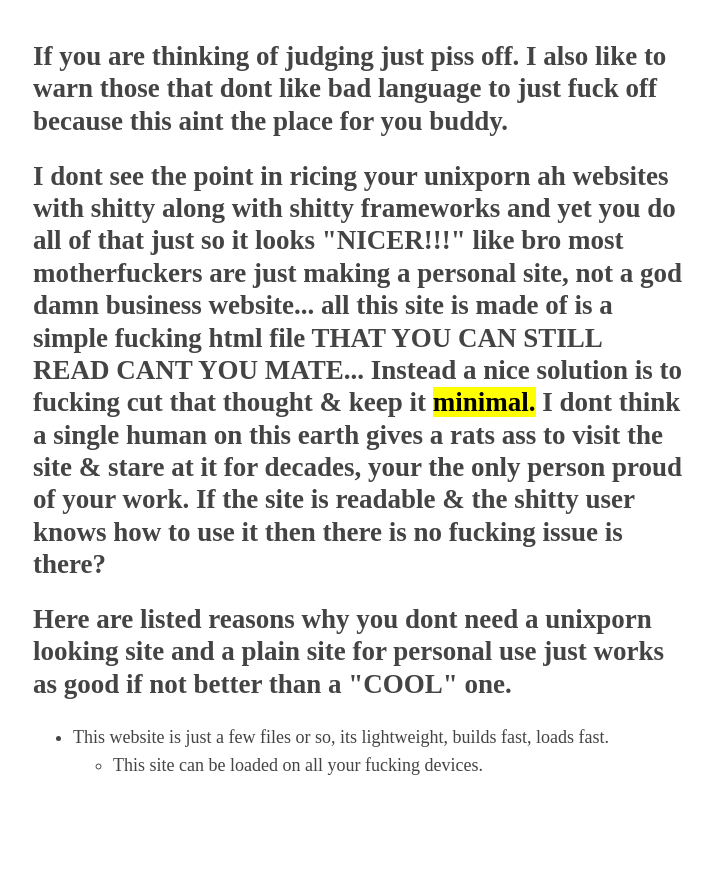
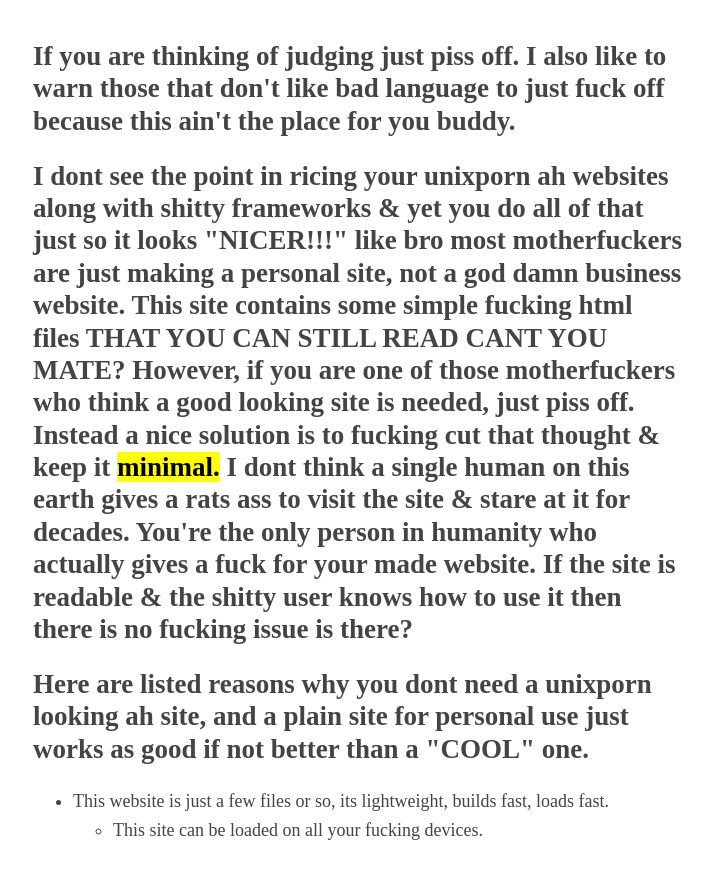
Before and after one commit to Atops93/site, a plain HTML site: page just-why.html in a window 1280 px wide. Shown: the whole page, without its empty margins (282-995 px from the left). Before the commit the page ends 820 px from the top, so only its background shows below. Drawn offline with Linux system fonts and the light colour scheme.

Commit message:
fix-words

```diff
--- a/just-why.html
+++ b/just-why.html
@@ -1,10 +1,10 @@
 <html><head><meta charset="utf-8"><meta name="viewport" content="width=device-width, initial-scale=1"><title>Just Why?</title><style type="text/css">body{margin:40px
 auto;max-width:650px;line-height:1.6;font-size:18px;color:#444;padding:0 10px}h1,h2,h3{line-height:1.2}</style>
 
-</header><h2>If you are thinking of judging just piss off. I also like to warn those that dont like bad language to just fuck off because this aint the place for you buddy.</h2>
-</header><h2>I dont see the point in ricing your unixporn ah websites with shitty along with shitty frameworks and yet you do all of that just so it looks "NICER!!!" like bro most motherfuckers are just making a personal site, not a god damn business website... all this site is made of is a simple fucking html file THAT YOU CAN STILL READ CANT YOU MATE... Instead a nice solution is to fucking cut that thought & keep it <mark>minimal.</mark> I dont think a single human on this earth gives a rats ass to visit the site & stare at it for decades, your the only person proud of your work. If the site is readable & the shitty user knows how to use it then there is no fucking issue is there?</h2>
+</header><h2>If you are thinking of judging just piss off. I also like to warn those that don't like bad language to just fuck off because this ain't the place for you buddy.</h2>
+</header><h2>I dont see the point in ricing your unixporn ah websites along with shitty frameworks & yet you do all of that just so it looks "NICER!!!" like bro most motherfuckers are just making a personal site, not a god damn business website. This site contains some simple fucking html files THAT YOU CAN STILL READ CANT YOU MATE? However, if you are one of those motherfuckers who think a good looking site is needed, just piss off. Instead a nice solution is to fucking cut that thought & keep it <mark>minimal.</mark> I dont think a single human on this earth gives a rats ass to visit the site & stare at it for decades. You're the only person in humanity who actually gives a fuck for your made website. If the site is readable & the shitty user knows how to use it then there is no fucking issue is there?</h2>
 
-</header><h2>Here are listed reasons why you dont need a unixporn looking site and a plain site for personal use just works as good if not better than a "COOL" one.</h2>
+</header><h2>Here are listed reasons why you dont need a unixporn looking ah site, and a plain site for personal use just works as good if not better than a "COOL" one.</h2>
 
 <ul><li>This website is just a few files or so, its lightweight, builds fast, loads fast.</li>
 <ul><li>This site can be loaded on all your fucking devices.</li>
```
Also changed, not shown: index.html (+2 -2 lines).
